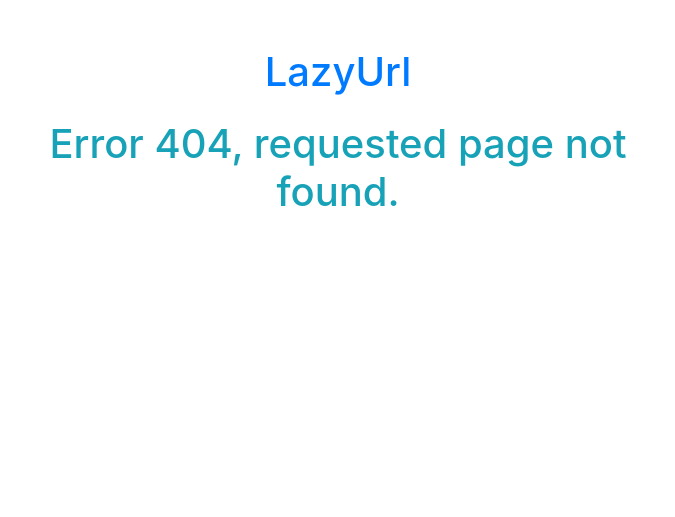
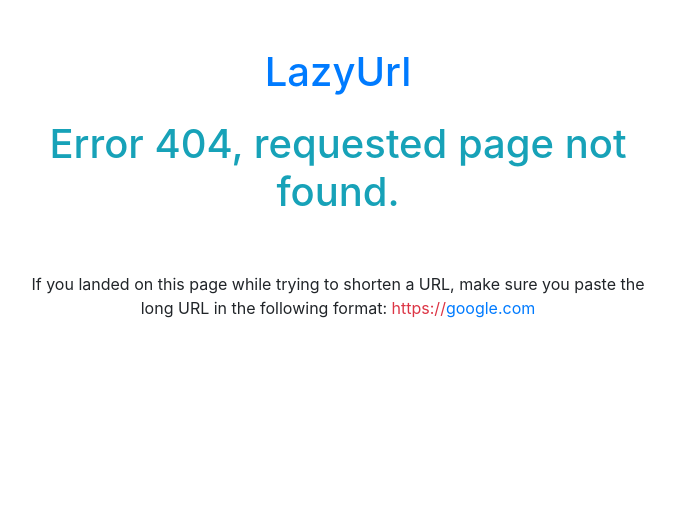
Before and after one commit to YuriyCherniy/lzy.su, a Django app: template templates/404.html in a window 1280 px wide. Shown: the top 517 px of the page, without its empty margins (302-977 px from the left). Run offline with Django 4.2, Linux system fonts and the light colour scheme; the template is opened without the code that fills it, so the values that code supplies are empty; some libraries are stand-ins or nearby versions.

Commit message:
fixed 404.html template

```diff
--- a/templates/404.html
+++ b/templates/404.html
@@ -13,6 +13,10 @@
         <div class="col-lg-7">
             <h1 class="text-center text-info">Error 404, requested page not found.</h1>
         </div>
+        <div class="col-lg-7 mt-5 text-center">
+            If you landed on this page while trying to shorten a URL, make sure you paste the long URL in the following
+            format: <span class="text-danger">https://</span><span class="text-primary">google.com</span>
+        </div>
     </div>
 </div>
 {% endblock content %}
```
